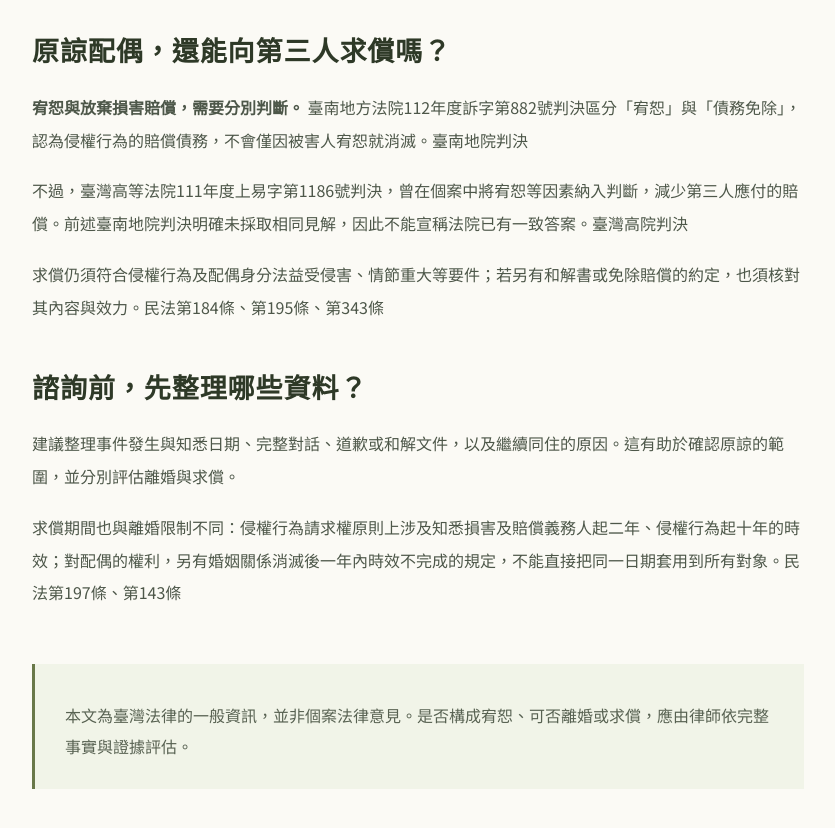
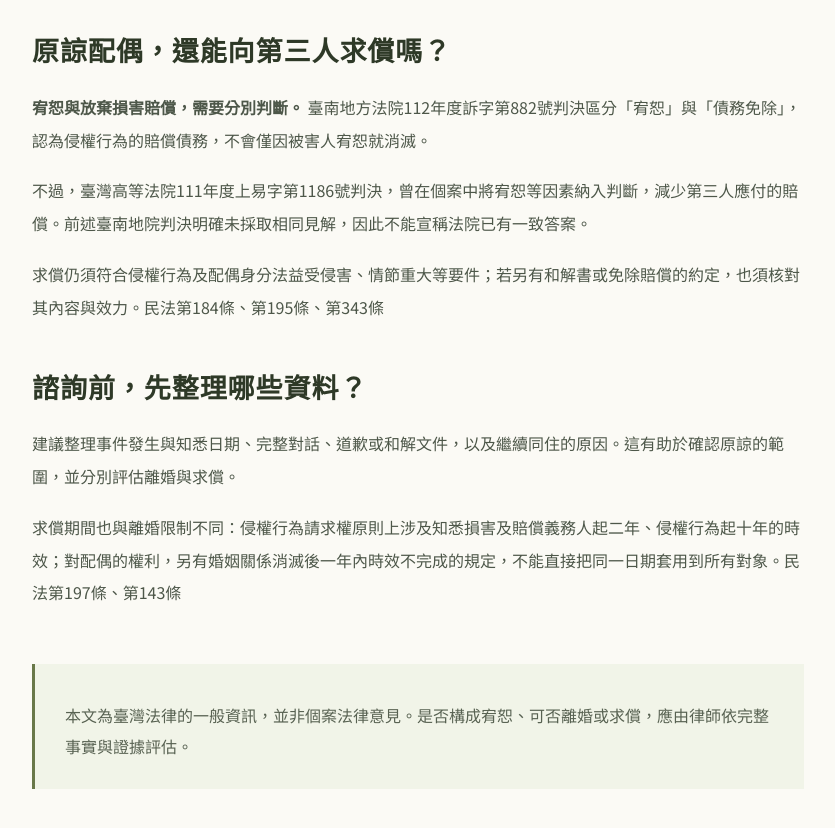
Before and after one commit to lawyerhao83-maker/home-next-family-law, a Next.js app: page /articles/divorce-condonation in a window 1280 px wide. Shown: the part 1540-2368 px from the top of the page, without its empty margins (222-1057 px from the left). Built offline with nearby package versions, Linux system fonts and the light colour scheme.

Commit message:
Remove two condonation case links

```diff
--- a/app/articles/divorce-condonation/page.tsx
+++ b/app/articles/divorce-condonation/page.tsx
@@ -84,10 +84,10 @@ export default function DivorceCondonationArticle() {
         <section>
           <h2>原諒配偶，還能向第三人求償嗎？</h2>
           <p>
-            <strong>宥恕與放棄損害賠償，需要分別判斷。</strong> 臺南地方法院112年度訴字第882號判決區分「宥恕」與「債務免除」，認為侵權行為的賠償債務，不會僅因被害人宥恕就消滅。<a href="https://judgment.judicial.gov.tw/FJUD/data.aspx?ty=JD&id=TNDV%2c112%2c%e8%a8%b4%2c882%2c20241122%2c2&ot=in" target="_blank" rel="noreferrer">臺南地院判決</a>
+            <strong>宥恕與放棄損害賠償，需要分別判斷。</strong> 臺南地方法院112年度訴字第882號判決區分「宥恕」與「債務免除」，認為侵權行為的賠償債務，不會僅因被害人宥恕就消滅。
           </p>
           <p>
-            不過，臺灣高等法院111年度上易字第1186號判決，曾在個案中將宥恕等因素納入判斷，減少第三人應付的賠償。前述臺南地院判決明確未採取相同見解，因此不能宣稱法院已有一致答案。<a href="https://judgment.judicial.gov.tw/FJUD/data.aspx?ty=JD&id=TPHV%2c111%2c%e4%b8%8a%e6%98%93%2c1186%2c20230411%2c1&ot=in" target="_blank" rel="noreferrer">臺灣高院判決</a>
+            不過，臺灣高等法院111年度上易字第1186號判決，曾在個案中將宥恕等因素納入判斷，減少第三人應付的賠償。前述臺南地院判決明確未採取相同見解，因此不能宣稱法院已有一致答案。
           </p>
           <p>
             求償仍須符合侵權行為及配偶身分法益受侵害、情節重大等要件；若另有和解書或免除賠償的約定，也須核對其內容與效力。<a href="https://mojlaw.moj.gov.tw/LawContentExtent.aspx?LSID=FL001351&LawNo=184" target="_blank" rel="noreferrer">民法第184條</a>、<a href="https://mojlaw.moj.gov.tw/LawContentExtent.aspx?LSID=FL001351&LawNo=195" target="_blank" rel="noreferrer">第195條</a>、<a href="https://mojlaw.moj.gov.tw/LawContentExtent.aspx?LSID=FL001351&LawNo=343" target="_blank" rel="noreferrer">第343條</a>
```
